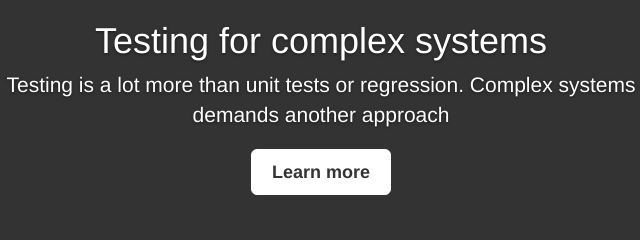
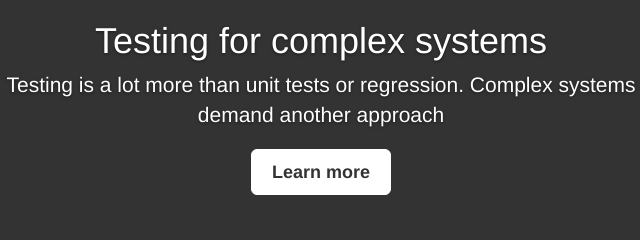
Before and after one commit to testing-30/testing-30.github.io, a plain HTML site: page index.html in a window 1280 px wide. Shown: the part 292-532 px from the top of the page, 319-959 px from the left. Drawn offline with nearby package versions, Linux system fonts and the light colour scheme; a script that the page names is missing.

Commit message:
fixing mispelling

```diff
--- a/index.html
+++ b/index.html
@@ -84,7 +84,7 @@
 
             <h1 class="cover-heading">Testing for complex systems</h1>
 
-            <p class="lead">Testing is a lot more than unit tests or regression. Complex systems demands another approach</p>
+            <p class="lead">Testing is a lot more than unit tests or regression. Complex systems demand another approach</p>
 
             <p class="lead">
 
```
